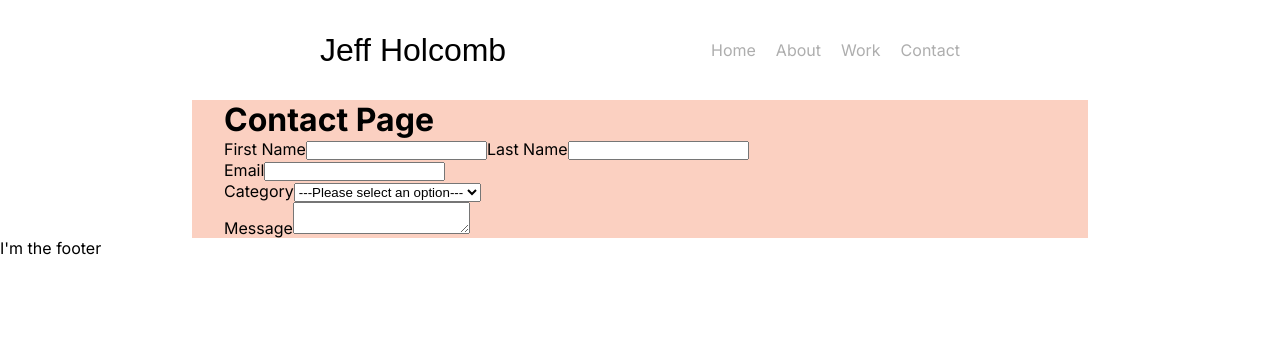
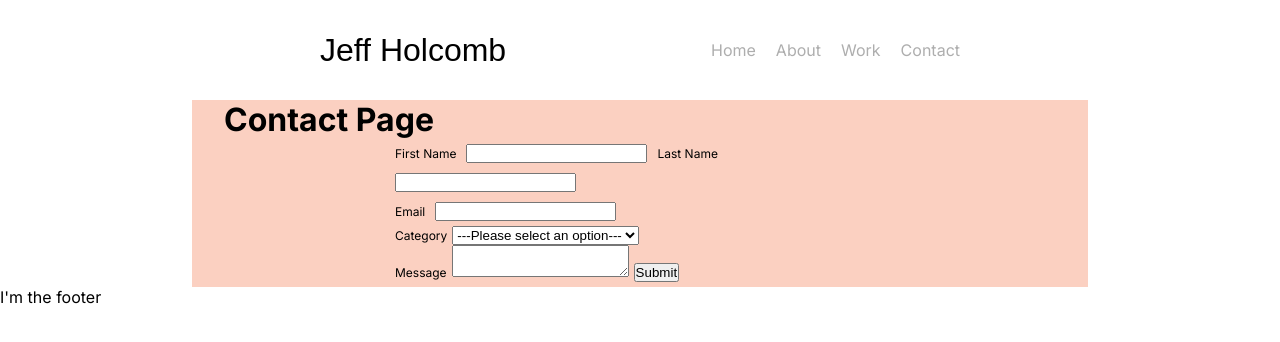
Before and after one commit to holjeffcomb/personal-site, a Next.js app: page /contact in a window 1280 px wide. Shown: the top 342 px of the page. Built offline with nearby package versions, Linux system fonts and the light colour scheme; a web font is replaced by a local one.

Commit message:
tidy up form with validation, make new util for isValidEmail

```diff
--- a/src/app/contact/page.tsx
+++ b/src/app/contact/page.tsx
@@ -1,11 +1,18 @@
 "use client";
 
-import { useState } from "react";
+import styles from "../page.module.css";
+import React, { ChangeEvent, FocusEvent, useState } from "react";
+import isValidEmail from "../utils/isValidEmail";
 
 export default function ContactPage() {
   const [isHidden, setIsHidden] = useState(true);
+  const [firstName, setFirstName] = useState("");
+  const [lastName, setLastName] = useState("");
+  const [email, setEmail] = useState("");
+  const [category, setCategory] = useState("");
+  const [message, setMessage] = useState("");
 
-  const handleCategoryChange = (e) => {
+  const handleCategoryChange = (e: ChangeEvent<HTMLSelectElement>) => {
     if (e.target.value === "other") {
       setIsHidden(false);
     } else {
@@ -13,19 +20,48 @@ export default function ContactPage() {
         setIsHidden(true);
       }
     }
+    setCategory(e.target.value);
+  };
+
+  const emailValidation = (e: FocusEvent<HTMLInputElement>) => {
+    console.log(e);
+    if (!isValidEmail(e.target.value)) {
+      e.target.classList.add(styles.invalid);
+    } else {
+      e.target.classList.remove(styles.invalid);
+    }
+  };
+
+  const handleSubmit = (e: React.FormEvent<HTMLFormElement>) => {
+    e.preventDefault();
+    // logic to send form data to email
   };
 
   return (
     <>
       <h1>Contact Page</h1>
-      <form>
+      <div className={styles.formContainer}>
+        <form onSubmit={handleSubmit}>
           <label htmlFor="firstName">First Name</label>
-        <input type="text"></input>
+          <input
+            type="text"
+            value={firstName}
+            onChange={(e) => setFirstName(e.target.value)}
+          ></input>
           <label htmlFor="lastName">Last Name</label>
-        <input type="text"></input>
+          <input
+            type="text"
+            value={lastName}
+            onChange={(e) => setLastName(e.target.value)}
+          ></input>
           <br />
           <label htmlFor="email">Email</label>
-        <input type="email"></input>
+          <input
+            type="email"
+            value={email}
+            onChange={(e) => setEmail(e.target.value)}
+            onBlur={emailValidation}
+          ></input>
           <br />
           <label htmlFor="category">Category</label>
           <select name="category" onChange={handleCategoryChange}>
@@ -40,8 +76,14 @@ export default function ContactPage() {
           </span>
           <br />
           <label htmlFor="message">Message</label>
-        <textarea name="message"></textarea>
+          <textarea
+            name="message"
+            value={message}
+            onChange={(e) => setMessage(e.target.value)}
+          ></textarea>
+          <input type="submit" value="Submit" />
         </form>
+      </div>
     </>
   );
 }
--- a/src/app/page.module.css
+++ b/src/app/page.module.css
@@ -77,3 +77,19 @@
   width: 300px;
   position: relative;
 }
+
+.formContainer {
+  width: 500px;
+  margin: auto;
+  font-size: 12px;
+  text-align: left;
+}
+
+.formContainer label,
+.formContainer input {
+  margin: 5px;
+}
+
+.invalid {
+  border: 1px solid red;
+}
--- /dev/null
+++ b/src/app/utils/isValidEmail.tsx
@@ -0,0 +1,7 @@
+export default function isValidEmail(email: string) {
+  // This regex is using a simple pattern for basic email validation.
+  // It checks for the general structure: characters@characters.domain
+  // For more strict validation, you might need a more complex regex.
+  const regex = /^[\w-\.]+@([\w-]+\.)+[\w-]{2,4}$/;
+  return regex.test(email);
+}
```
Lines whose indentation alone changed are shown as unchanged.
